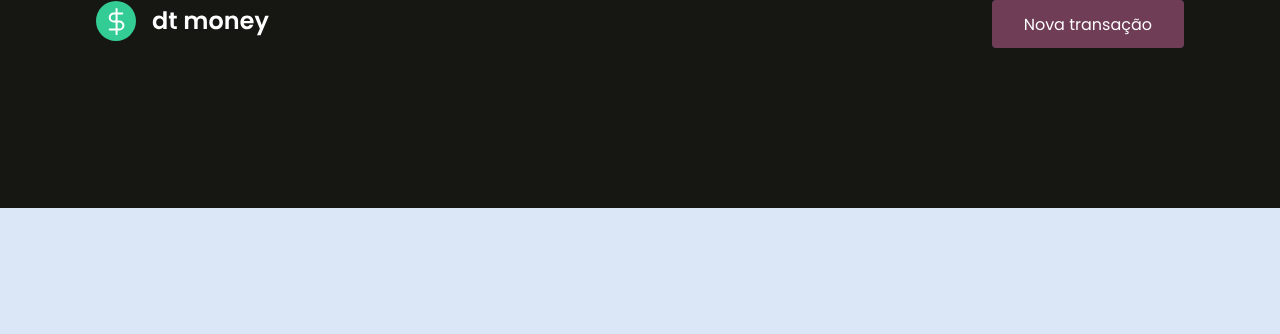
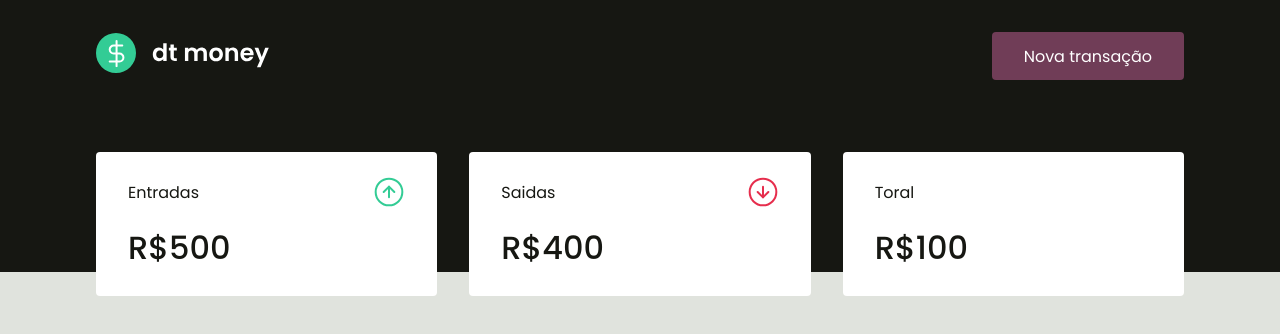
Before and after one commit to icaPR/Balance-money, a React (Create React App) app: page / in a window 1280 px wide. Shown: the top 334 px of the page. Built offline with nearby package versions, Linux system fonts and the light colour scheme.

Commit message:
feat: Dashboart, Summary, Header

```diff
--- a/public/index.html
+++ b/public/index.html
@@ -8,7 +8,7 @@
     <meta name="viewport" content="width=device-width, initial-scale=1" />
     <link rel="shortcut icon" href="Vector.png" type="image/png" />
     <link
-      href="https://fonts.googleapis.com/css2?family=Poppins:wght@400;600&display=swap"
+      href="https://fonts.googleapis.com/css2?family=Poppins:wght@400;500;600&display=swap"
       rel="stylesheet"
     />
   </head>
--- a/src/App.tsx
+++ b/src/App.tsx
@@ -1,6 +1,7 @@
 import styled from "styled-components";
 import { Header } from "./components/Header";
 import { GlobalStyle } from "./styles/globol";
+import { Dashboard } from "./components/Dashboard/index";
 
 const Title = styled.h1`
   font-size: 64px;
@@ -11,6 +12,7 @@ export function App() {
   return (
     <>
       <Header />
+      <Dashboard />
       <GlobalStyle />
     </>
   );
--- /dev/null
+++ b/src/components/Dashboard/index.tsx
@@ -0,0 +1,10 @@
+import { Container } from "./styles";
+import { Summary } from "../Summary/index";
+
+export function Dashboard() {
+  return (
+    <Container>
+      <Summary />
+    </Container>
+  );
+}
--- /dev/null
+++ b/src/components/Dashboard/styles.ts
@@ -0,0 +1,6 @@
+import styled from "styled-components";
+export const Container = styled.main`
+  max-width: 1120px;
+  margin: 0 auto;
+  padding: 2.5rem 1rem;
+`;
--- a/src/components/Header/styles.ts
+++ b/src/components/Header/styles.ts
@@ -8,7 +8,7 @@ export const Content = styled.div`
   max-width: 1120px;
   margin: 0 auto;
 
-  padding: 0 1rem 10rem;
+  padding: 2rem 1rem 12rem;
   display: flex;
   align-items: center;
   justify-content: space-between;
--- /dev/null
+++ b/src/components/Summary/index.tsx
@@ -0,0 +1,31 @@
+import icomeImg from "../../assets/Entradas.svg";
+import outomeImg from "../../assets/Saídas.svg";
+import totalImg from "../../assets/Total.svg";
+import { Container } from "./styles";
+export function Summary() {
+  return (
+    <Container>
+      <div>
+        <header>
+          <p>Entradas</p>
+          <img src={icomeImg} alt="Entradas" />
+        </header>
+        <strong>R$500</strong>
+      </div>
+      <div>
+        <header>
+          <p>Saidas</p>
+          <img src={outomeImg} alt="Saidas" />
+        </header>
+        <strong>R$400</strong>
+      </div>
+      <div>
+        <header>
+          <p>Toral</p>
+          <img src={totalImg} alt="Total" />
+        </header>
+        <strong>R$100</strong>
+      </div>
+    </Container>
+  );
+}
--- /dev/null
+++ b/src/components/Summary/styles.ts
@@ -0,0 +1,28 @@
+import styled from "styled-components";
+
+export const Container = styled.div`
+  display: grid;
+  grid-template-columns: repeat(3, 1fr);
+  gap: 2rem;
+  margin-top: -10rem;
+
+  div {
+    background: var(--shape);
+    padding: 1.5rem 2rem;
+    border-radius: 0.25rem;
+    color: var(--text-title);
+
+    header {
+      display: flex;
+      align-items: center;
+      justify-content: space-between;
+    }
+    strong {
+      display: block;
+      margin-top: 1rem;
+      font-size: 2rem;
+      font-weight: 500;
+      line-height: 3rem;
+    }
+  }
+`;
--- a/src/styles/globol.ts
+++ b/src/styles/globol.ts
@@ -2,17 +2,18 @@ import { createGlobalStyle } from "styled-components";
 
 export const GlobalStyle = createGlobalStyle`
 :root{
-    --background: #E7ECEF;
-    --red: #dbe7f6;
+    --background: #161712;
     --black: #161712;
+    --red: #F05D5E;
+    --green: #0F7173;
 
     --black-light: #703D57;
 
-    --text-title: #dbe7f6;
-    --text-body: #dbe7f6;
+    --text-title:  #161712;
+    --text-body: #CCD1C7;
 
-    --background: #dbe7f6;
-    --shape: #dbe7f6;
+    --background:  #E0E3DD;
+    --shape: #FFFFFF;
 }
 *{
     margin:0;
```
